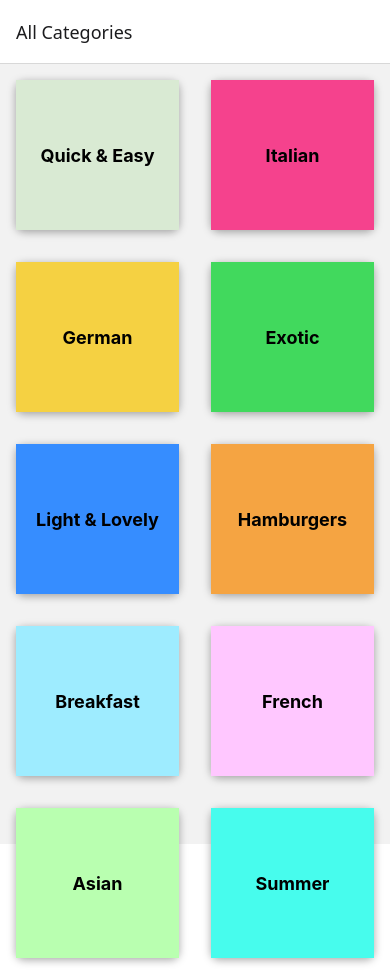
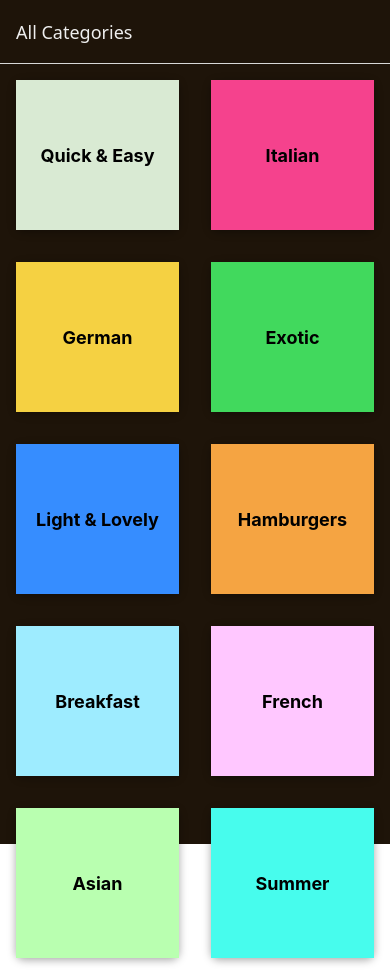
Before and after one commit to Miana-Neagos/Meal-App, a React Native app: screen / in a window 390 px wide. Built offline with nearby package versions, Linux system fonts and the light colour scheme.

Commit message:
Enhance navigation styling and implement dynamic header titles in MealsOverviewScreen

```diff
--- a/App.tsx
+++ b/App.tsx
@@ -6,22 +6,47 @@ import { NavigationContainer } from "@react-navigation/native";
 import { createNativeStackNavigator } from "@react-navigation/native-stack";
 import MealsOverviewScreen from "./screens/MealsOverviewScreen";
 import { RootStackParamList } from "./navigation/types";
+import { colorTheme } from "./colorTheme";
 
 const Stack = createNativeStackNavigator<RootStackParamList>();
 
 export default function App() {
   return (
     <>
-    <StatusBar style="dark" />
-    <NavigationContainer>
-      <Stack.Navigator>
-        <Stack.Screen name="MealCategories" component={CategoriesScreen} options={{title: 'All Categories'}}></Stack.Screen>
-        <Stack.Screen name="MealsOverview" component={MealsOverviewScreen} options={{title: 'Overview'}}></Stack.Screen>
-      </Stack.Navigator>
-    </NavigationContainer>
+      <StatusBar style="light" />
+      <NavigationContainer>
+        <Stack.Navigator
+          screenOptions={{
+            headerStyle: { backgroundColor: colorTheme.colorDarkBrown },
+            headerTintColor: colorTheme.colorLightGrey,
+            contentStyle: { backgroundColor: colorTheme.colorDarkBrown },
+          }}
+        >
+          <Stack.Screen
+            name="MealCategories"
+            component={CategoriesScreen}
+            options={{
+              title: "All Categories",
+              // headerStyle: { backgroundColor: colorTheme.colorDarkBrown},
+              // headerTintColor: colorTheme.colorLightGrey,
+              // contentStyle: { backgroundColor: colorTheme.colorDarkBrown}
+            }}
+          ></Stack.Screen>
+          <Stack.Screen
+            name="MealsOverview"
+            component={MealsOverviewScreen}
+            // options={{ title: "Overview" }}
+            // options={({route}) => {
+            //   const catId = route.params.categoryId
+            //   return {
+            //     title: catId
+            //   }
+            // }}
+          ></Stack.Screen>
+        </Stack.Navigator>
+      </NavigationContainer>
     </>
   );
 }
 
-const styles = StyleSheet.create({
-});
+const styles = StyleSheet.create({});
--- a/colorTheme.ts
+++ b/colorTheme.ts
@@ -7,4 +7,5 @@ export const colorTheme = {
     colorOrange: "#F37021",
     colorRipple:'#e5e6e9',
     colorGreen: "#6e876e",
+    colorDarkBrown: '#1E1409',
 }
--- a/components/MealItem.tsx
+++ b/components/MealItem.tsx
@@ -29,6 +29,7 @@ const MealItem:React.FC<MealItemProps> = ({meal}) => {
                     </View>
                 </View>
             </Pressable>
+            {/* <View></View> */}
         </View>
     )
 };
@@ -38,7 +39,7 @@ const styles = StyleSheet.create ({
         backgroundColor: colorTheme.colorWhite,
         borderRadius: 10,
         gap: 8,
-        marginVertical: 5,
+        margin: 15,
         elevation: 4,
         shadowColor: "#000000",
         shadowOffset: { width: 0, height: 2 },
--- a/screens/MealsOverviewScreen.tsx
+++ b/screens/MealsOverviewScreen.tsx
@@ -1,8 +1,9 @@
 import { StyleSheet, View, FlatList } from "react-native";
 import { RootStackParamList } from "../navigation/types";
 import { NativeStackScreenProps } from "@react-navigation/native-stack";
-import { MealsData } from "../data/data";
+import { MealsData, MealCategories } from "../data/data";
 import MealItem from "../components/MealItem";
+import { useEffect, useLayoutEffect } from "react";
 
 // type MealsOverviewScreenProps = {
 //     route: RoutePropType<'MealsOverview'>;
@@ -12,13 +13,32 @@ type MealsOverviewScreenProps = NativeStackScreenProps<
   "MealsOverview"
 >;
 
-const MealsOverviewScreen: React.FC<MealsOverviewScreenProps> = ({ route }) => {
+const MealsOverviewScreen: React.FC<MealsOverviewScreenProps> = ({ route, navigation }) => {
   const catId = route.params.categoryId;
   const categoryColor = route.params.categoryColor;
 
   const meals = MealsData.filter((meal) => {
     return meal.categoryId.includes(catId);
   });
+
+  // useEffect(() => {
+  //   const catTitle = MealCategories.find((category) => category.id === catId)?.title
+  //   console.log(catTitle);
+
+  //   navigation.setOptions({
+  //     title: catTitle,
+  //   });
+  // }, [navigation, catId])
+
+  useLayoutEffect(() => {
+    const catTitle = MealCategories.find((category) => category.id === catId)?.title
+    console.log(catTitle);
+
+    navigation.setOptions({
+      title: catTitle,
+    });
+  }, [navigation, catId])
+
 
   return (
     <View style={styles.container}>
```
